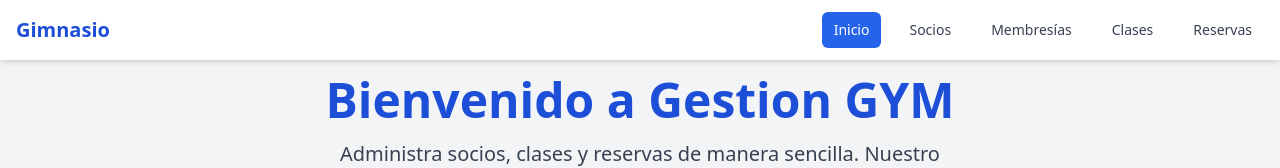
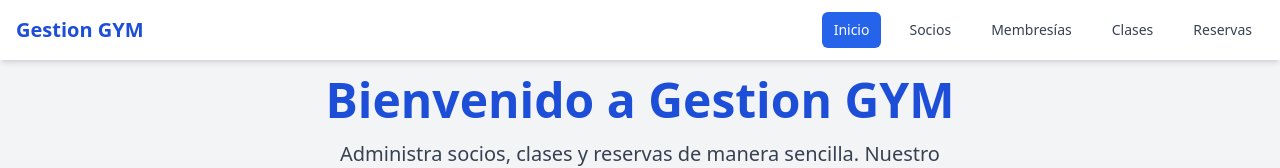
Before and after one commit to LautaroLeall/Gestion-GYM, a React (Vite) app in the folder ClientApp/: page / in a window 1280 px wide. Shown: the top 168 px of the page. Built offline with nearby package versions, Linux system fonts and the light colour scheme.

Commit message:
component Navbar front

```diff
--- a/ClientApp/src/components/NavBar.jsx
+++ b/ClientApp/src/components/NavBar.jsx
@@ -14,7 +14,7 @@
   return (
     <nav className="bg-white shadow-md">
       <div className="container mx-auto px-4 py-3 flex justify-between items-center">
-        <h1 className="text-xl font-semibold text-blue-700">Gimnasio</h1>
+        <h1 className="text-xl font-semibold text-blue-700">Gestion GYM</h1>
         <div className="flex space-x-4">
           <NavLink to="/" className={navItemClass}>Inicio</NavLink>
           <NavLink to="/socios" className={navItemClass}>Socios</NavLink>
```
